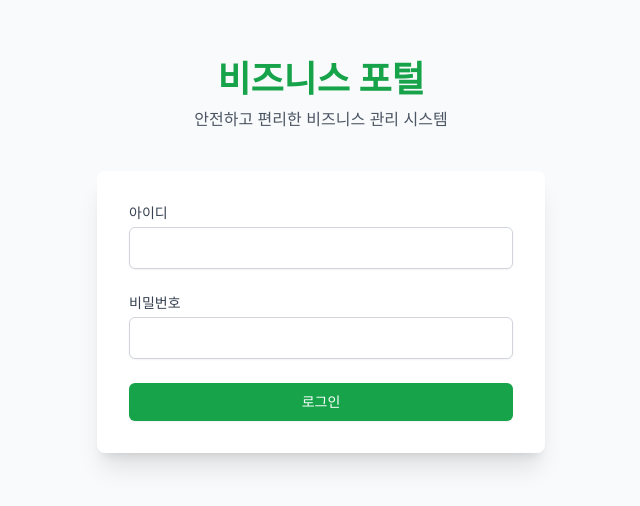
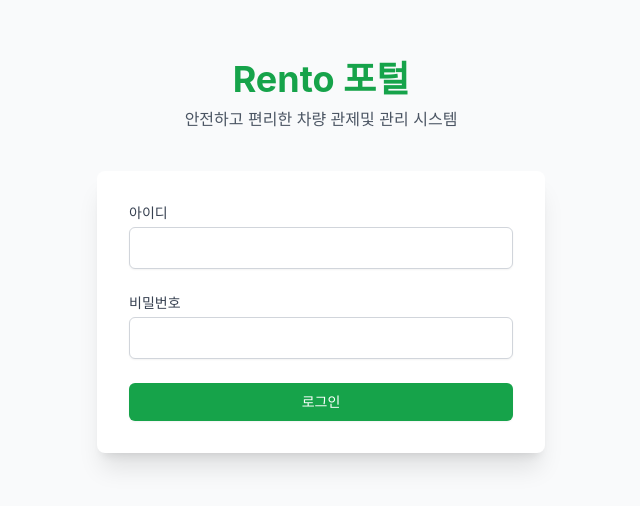
Before and after one commit to ehouse16/KBE5-Rento-FE, a React (Create React App) app in the folder frontend/: page /manager-login in a window 1280 px wide. Shown: the part 144-650 px from the top of the page, without its empty margins (319-959 px from the left). Built offline with nearby package versions, Linux system fonts and the light colour scheme.

Commit message:
메인 페이지 로고 수정

```diff
--- a/frontend/src/components/pages/ManagerLoginPage.tsx
+++ b/frontend/src/components/pages/ManagerLoginPage.tsx
@@ -70,8 +70,8 @@ const ManagerLoginPage: React.FC = () => {
     <div className="min-h-screen flex flex-col items-center justify-center bg-gray-50 p-4">
       <div className="w-full max-w-md">
         <div className="text-center mb-10">
-          <h1 className="text-4xl font-bold text-green-600 mb-2">비즈니스 포털</h1>
-          <p className="text-gray-600">안전하고 편리한 비즈니스 관리 시스템</p>
+          <h1 className="text-4xl font-bold text-green-600 mb-2">Rento 포털</h1>
+          <p className="text-gray-600">안전하고 편리한 차량 관제및 관리 시스템</p>
         </div>
         <div className="bg-white rounded-lg shadow-xl p-8 transition-all duration-300">
           <form onSubmit={handleSubmit} className="space-y-6">
```
